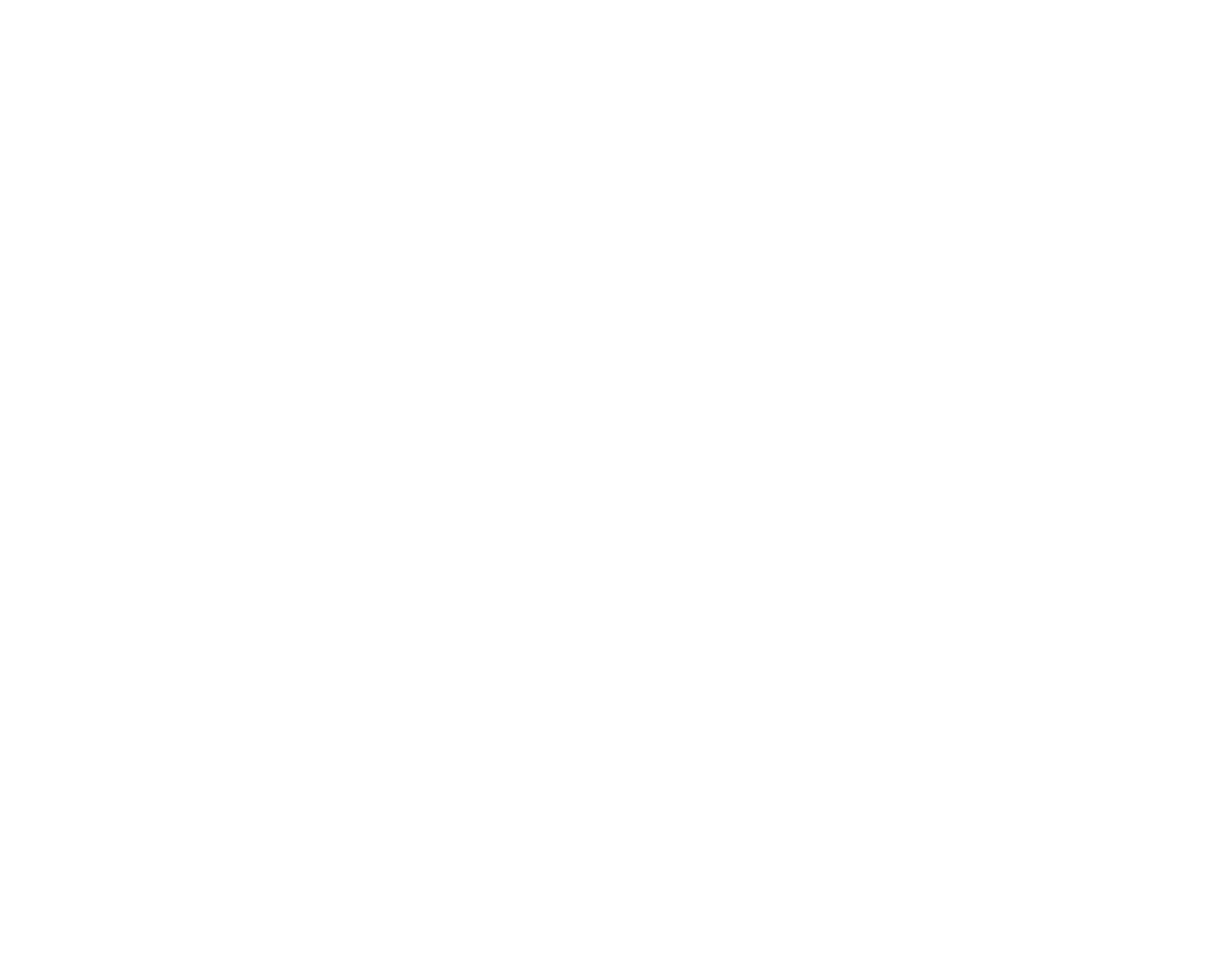
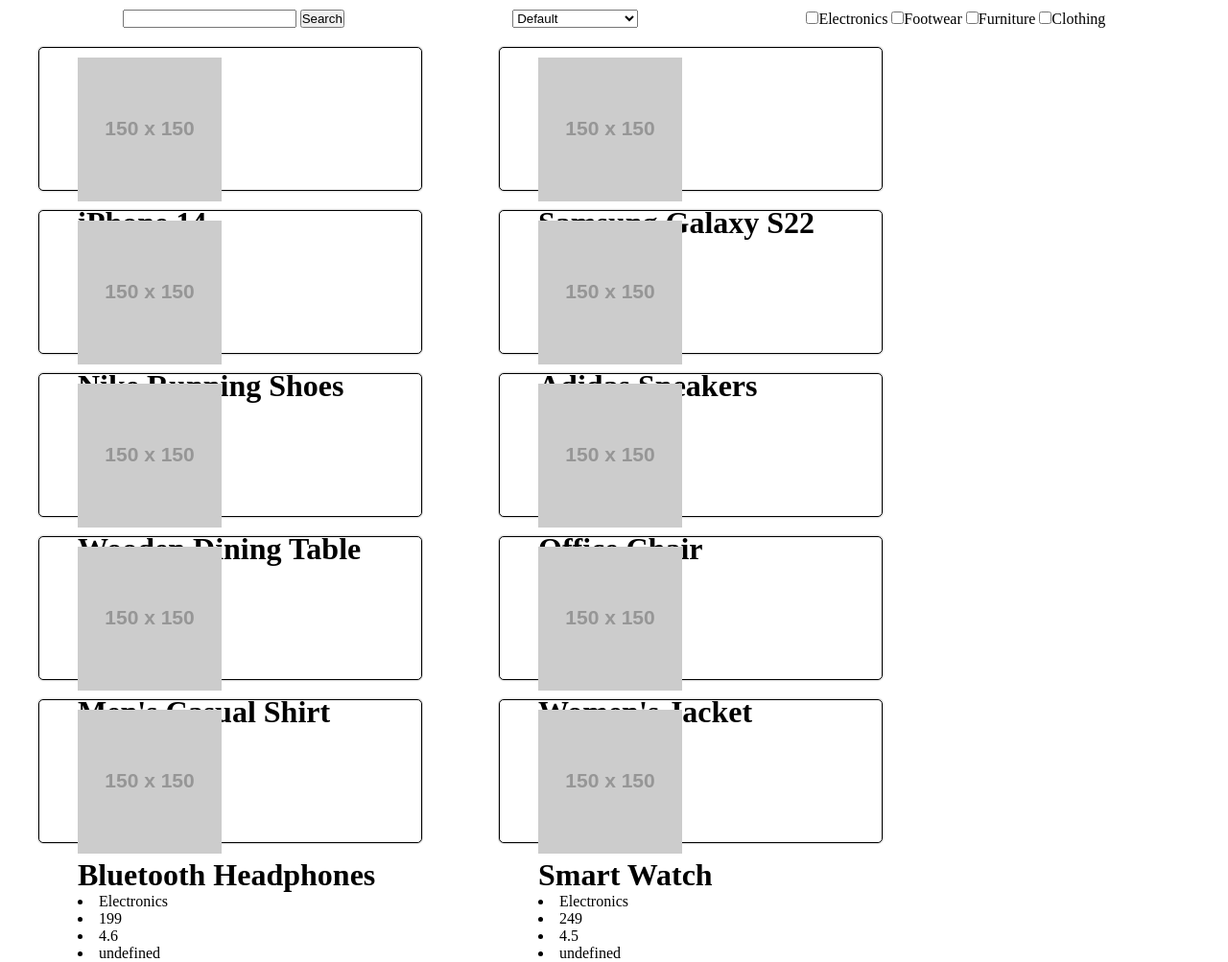
Before and after one commit to DarshanSubbaraj/Code-Chronicles, a plain HTML site: page Frontend/Product Filter UI/index.html in a window 1280 px wide. Shown: the whole page at 96% size. Before the commit the page ends 800 px from the top, so only its background shows below. Drawn offline with Linux system fonts and the light colour scheme; placeholder pictures from the web are drawn by us.

Commit message:
Please enter the commit message for your changes. Lines starting with '#' will be ignored, and an empty message aborts the commit.
On branch main
Your branch is up to date with 'origin/main'.

Changes to be committed:
	modified:   Frontend/Product Filter UI/index.html
	new file:   Frontend/Product Filter UI/products.json
	new file:   Frontend/Product Filter UI/script.js
	new file:   Frontend/Product Filter UI/style.css

```diff
--- a/Frontend/Product Filter UI/index.html
+++ b/Frontend/Product Filter UI/index.html
@@ -3,6 +3,31 @@
     <head>
         <title>Product Filter</title>
         <meta charset="UTF-8">
-        <meta name="viewport", content="width: display-width, "
+        <link rel="stylesheet" href="style.css">
     </head>
+
+    <body>
+        <nav>
+            <div class="search">
+            <input type="text" name="search">
+            <button class="submitbtn">Search</button>
+            </div>
+            <div class="sort">
+            <select name="sort">
+                <option>Default</option>
+                <option>Price: Descending</option>
+                <option>Price: Ascending</option>
+            </select>
+        </div>
+        <div class="filter">
+            <input type="checkbox" class="categoryselect">Electronics
+            <input type="checkbox" class="categoryselect">Footwear
+            <input type="checkbox" class="categoryselect">Furniture
+            <input type="checkbox" class="categoryselect">Clothing
+        </div>
+        </nav>
+        <div class="product-container">
+        <script src=script.js></script>
+        </div>
+    </body>
 </html>
--- /dev/null
+++ b/Frontend/Product Filter UI/products.json
@@ -0,0 +1,92 @@
+[
+  {
+    "id": 1,
+    "name": "iPhone 14",
+    "category": "Electronics",
+    "price": 799,
+    "rating": 4.7,
+    "inStock": true,
+    "image": "https://via.placeholder.com/150"
+  },
+  {
+    "id": 2,
+    "name": "Samsung Galaxy S22",
+    "category": "Electronics",
+    "price": 699,
+    "rating": 4.5,
+    "inStock": true,
+    "image": "https://via.placeholder.com/150"
+  },
+  {
+    "id": 3,
+    "name": "Nike Running Shoes",
+    "category": "Footwear",
+    "price": 120,
+    "rating": 4.3,
+    "inStock": true,
+    "image": "https://via.placeholder.com/150"
+  },
+  {
+    "id": 4,
+    "name": "Adidas Sneakers",
+    "category": "Footwear",
+    "price": 95,
+    "rating": 4.2,
+    "inStock": false,
+    "image": "https://via.placeholder.com/150"
+  },
+  {
+    "id": 5,
+    "name": "Wooden Dining Table",
+    "category": "Furniture",
+    "price": 450,
+    "rating": 4.6,
+    "inStock": true,
+    "image": "https://via.placeholder.com/150"
+  },
+  {
+    "id": 6,
+    "name": "Office Chair",
+    "category": "Furniture",
+    "price": 150,
+    "rating": 4.1,
+    "inStock": true,
+    "image": "https://via.placeholder.com/150"
+  },
+  {
+    "id": 7,
+    "name": "Men's Casual Shirt",
+    "category": "Clothing",
+    "price": 40,
+    "rating": 4.0,
+    "inStock": true,
+    "image": "https://via.placeholder.com/150"
+  },
+  {
+    "id": 8,
+    "name": "Women's Jacket",
+    "category": "Clothing",
+    "price": 85,
+    "rating": 4.4,
+    "inStock": false,
+    "image": "https://via.placeholder.com/150"
+  },
+  {
+    "id": 9,
+    "name": "Bluetooth Headphones",
+    "category": "Electronics",
+    "price": 199,
+    "rating": 4.6,
+    "inStock": true,
+    "image": "https://via.placeholder.com/150"
+  },
+  {
+    "id": 10,
+    "name": "Smart Watch",
+    "category": "Electronics",
+    "price": 249,
+    "rating": 4.5,
+    "inStock": true,
+    "image": "https://via.placeholder.com/150"
+  }
+]
--- /dev/null
+++ b/Frontend/Product Filter UI/script.js
@@ -0,0 +1,22 @@
+let body = document.querySelector(".product-container");
+async function loadProducts() {
+    let res = await fetch('products.json');
+    const products = await res.json();
+    body.innerHTML=products.map(p=>
+        `<div class="cards">
+        <img src=${p.image}>
+        <h1 class="itemname">${p.name}</h1>
+        <li class="category">${p.category}</li>
+        <li class="price">${p.price}</li>
+        <li class="rating">${p.rating}</li>
+        <li class="stock">${p.stock}</li>
+        </div>`
+    ).join('');
+}
+loadProducts();
+
+let itemname=document.querySelector(".itemname");
+let category=document.querySelector(".category");
+let price=document.querySelector(".price");
+let rating=document.querySelector(".rating");
+let stock=document.querySelector(".stock");
--- /dev/null
+++ b/Frontend/Product Filter UI/style.css
@@ -0,0 +1,35 @@
+*{
+    padding: 0;
+    margin: 0;
+    box-sizing: border-box;
+}
+
+.product-container{
+    display: flex;
+    flex-direction: row;
+    flex-wrap: wrap;
+}
+
+.cards
+{
+    border: 1px solid black;
+    padding: 10px 40px;
+    margin: 10px 40px;
+    height:150px;
+    width: 400px;
+    border-radius: 5px;
+    box-shadow: 0px 0px 2px grey;
+    transition: transform 0.3s ease, box-shadow 0.3s ease;
+}
+
+.cards:hover
+{
+    transform: scale(1.05);
+}
+
+nav{
+    margin: 10px 40px;
+    display: flex;
+justify-content: space-around;
+align-items: center;
+}
```
